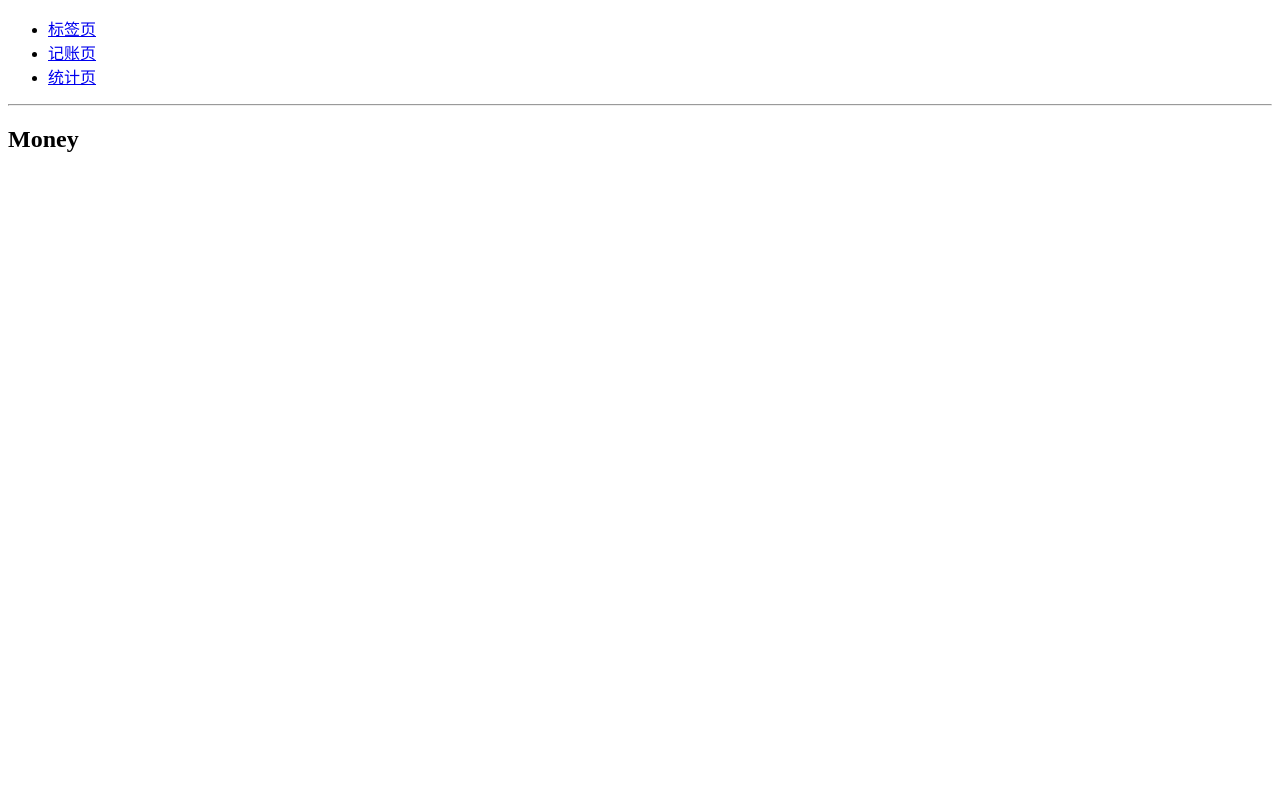
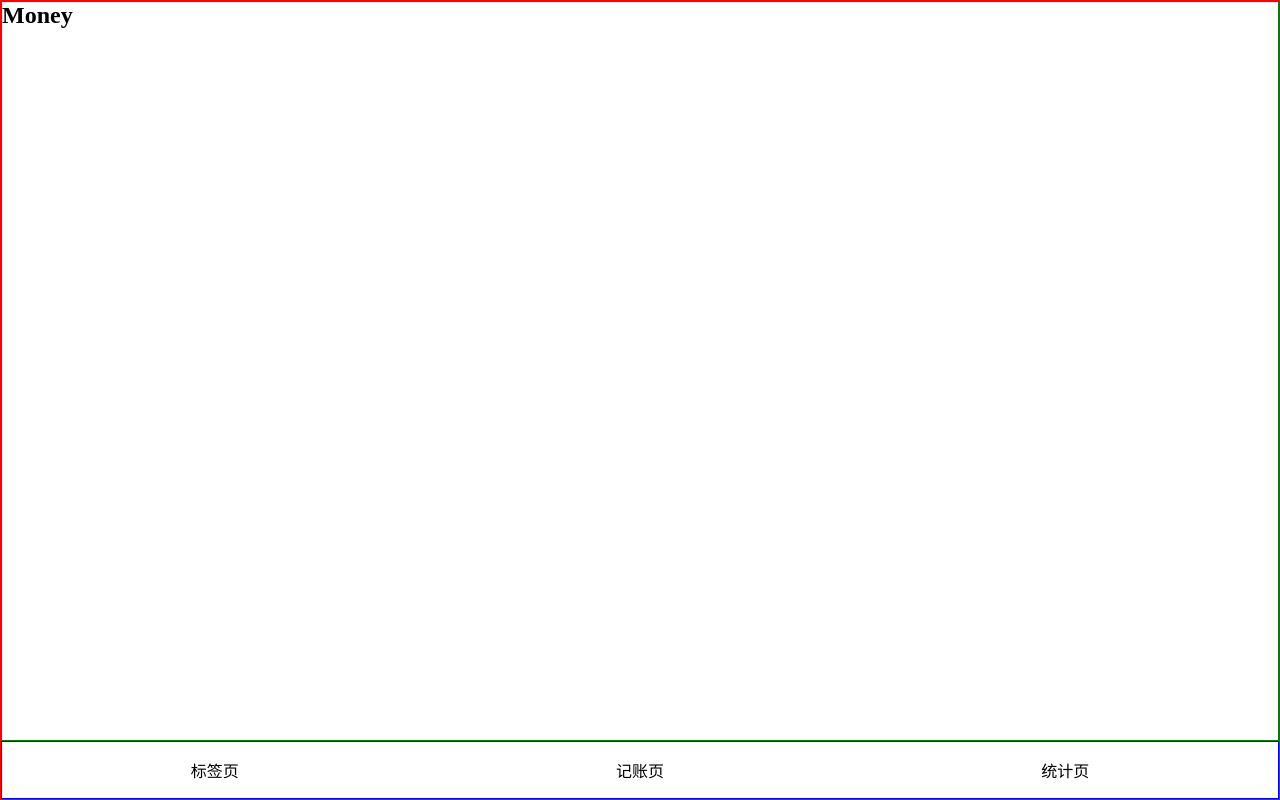
Before and after one commit to Crescent-zxy/MiaoMiao-Accounting, a React (Create React App) app: page /#/money in a window 1280 px wide. Built offline with nearby package versions, Linux system fonts and the light colour scheme.

Commit message:
Flex布局

```diff
--- a/src/App.tsx
+++ b/src/App.tsx
@@ -3,17 +3,37 @@ import {
   HashRouter as Router,
   Route,Link,Redirect, Switch,
 } from 'react-router-dom'
+import styled from 'styled-components';
+
+const Wrapper = styled.div`
+  border: 1px solid red;
+  height: 100vh;
+  display: flex;
+  flex-direction: column;
+`;
+
+const Main = styled.div`
+  border: 1px solid green;
+  flex-grow: 1;
+  overflow: auto;
+`;
+
+const Nav = styled.nav`
+  border: 1px solid blue;
+  > ul {
+    display: flex;
+    > li {
+      width: 33.33%;
+      text-align: center;
+      padding: 16px;
+    }
+  }
+`;
 
 const App = () => (
   <Router>
-    <div>
-      <ul>
-        <li><Link to="/tags">标签页</Link></li>
-        <li><Link to="/money">记账页</Link></li>
-        <li><Link to="/statistics">统计页</Link></li>
-      </ul>
-
-      <hr/>
+    <Wrapper>
+      <Main>
         <Switch>
           <Route path="/tags" component={Tags}/>
           <Route path="/money" component={Money}/>
@@ -21,7 +41,15 @@ const App = () => (
           <Redirect exact path="/" to="/money" />
           <Route component={NoMatch}/>
         </Switch>
-    </div>
+      </Main>
+      <Nav>
+        <ul>
+          <li><Link to="/tags">标签页</Link></li>
+          <li><Link to="/money">记账页</Link></li>
+          <li><Link to="/statistics">统计页</Link></li>
+        </ul>
+      </Nav>
+    </Wrapper>
   </Router>
 )
 
--- /dev/null
+++ b/src/index.scss
@@ -0,0 +1,24 @@
+@import-normalize;
+
+* {
+  margin: 0;
+  padding: 0;
+}
+* {
+  box-sizing: border-box;
+}
+*::before {
+  box-sizing: border-box;
+}
+*::after {
+  box-sizing: border-box;
+}
+
+ul,
+ol {
+  list-style: none;
+}
+a {
+  text-decoration: none;
+  color: inherit;
+}
--- a/src/index.tsx
+++ b/src/index.tsx
@@ -2,6 +2,7 @@ import React from 'react';
 import ReactDOM from 'react-dom';
 import App from './App';
 import reportWebVitals from './reportWebVitals';
+import './index.scss'
 
 ReactDOM.render(
   <React.StrictMode>
```
Lines whose indentation alone changed are shown as unchanged.
